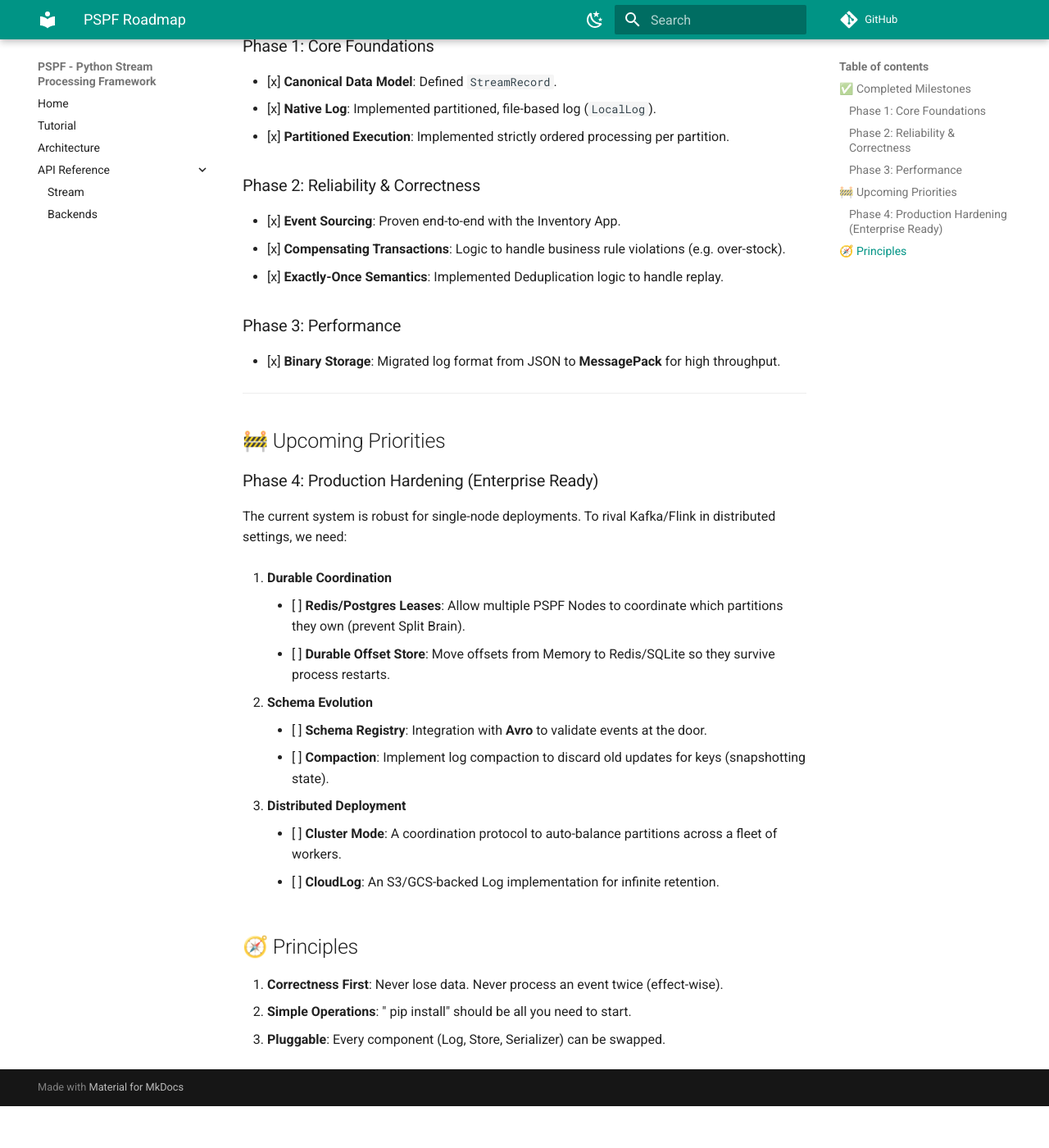
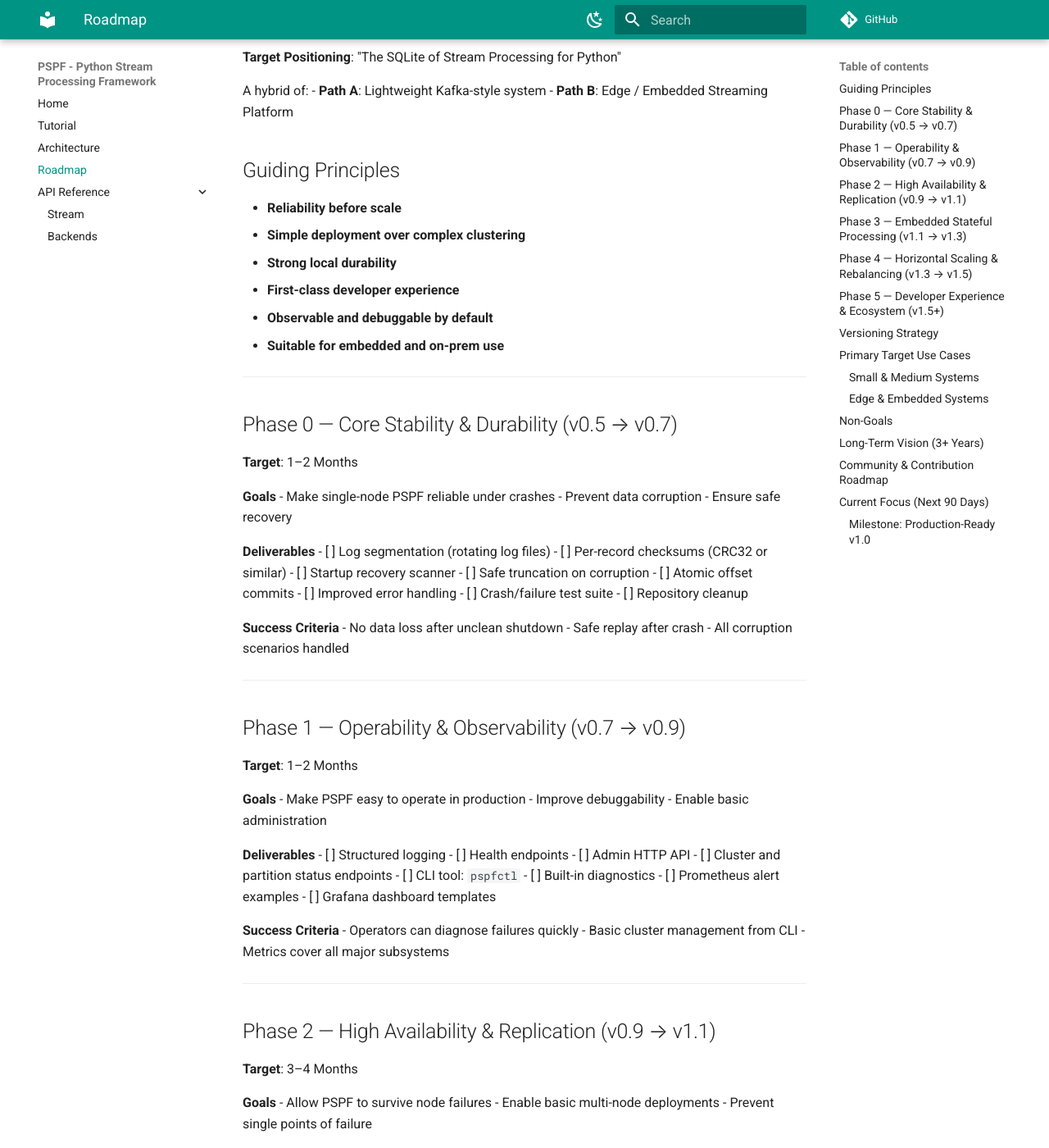
Before and after one commit to JosephMattHall/Python-Stream-Processing-Framework, an MkDocs documentation site: the page built from docs/roadmap.md, in a window 1280 px wide and 1400 px high, scrolled down 190 px. Shown: the whole window at 82% size. Built offline with MkDocs 1.6.1 and Material for MkDocs 9.7.7, drawn with Linux system fonts in a browser that asks for light colours; comment, search, counter and statistics services are not loaded; before the commit the page ends 1539 px from its top, so only the background shows below that; some of the changed text lies outside the part shown.

Commit message:
added roadmap

```diff
--- a/docs/roadmap.md
+++ b/docs/roadmap.md
@@ -1,41 +1,249 @@
-# PSPF Roadmap
+# PSPF Production Roadmap
 
-## ✅ Completed Milestones
+**Vision**: Build PSPF into a lightweight, production-safe, embeddable stream processing framework for Python, optimized for small-to-medium systems and edge deployments.
 
-### Phase 1: Core Foundations
-- [x] **Canonical Data Model**: Defined `StreamRecord`.
-- [x] **Native Log**: Implemented partitioned, file-based log (`LocalLog`).
-- [x] **Partitioned Execution**: Implemented strictly ordered processing per partition.
+**Target Positioning**: "The SQLite of Stream Processing for Python"
 
-### Phase 2: Reliability & Correctness
-- [x] **Event Sourcing**: Proven end-to-end with the Inventory App.
-- [x] **Compensating Transactions**: Logic to handle business rule violations (e.g. over-stock).
-- [x] **Exactly-Once Semantics**: Implemented Deduplication logic to handle replay.
+A hybrid of:
+- **Path A**: Lightweight Kafka-style system
+- **Path B**: Edge / Embedded Streaming Platform
 
-### Phase 3: Performance
-- [x] **Binary Storage**: Migrated log format from JSON to **MessagePack** for high throughput.
+## Guiding Principles
+
+- **Reliability before scale**
+- **Simple deployment over complex clustering**
+- **Strong local durability**
+- **First-class developer experience**
+- **Observable and debuggable by default**
+- **Suitable for embedded and on-prem use**
 
 ---
 
-## 🚧 Upcoming Priorities
+## Phase 0 — Core Stability & Durability (v0.5 → v0.7)
+**Target**: 1–2 Months
 
-### Phase 4: Production Hardening (Enterprise Ready)
-The current system is robust for single-node deployments. To rival Kafka/Flink in distributed settings, we need:
+**Goals**
+- Make single-node PSPF reliable under crashes
+- Prevent data corruption
+- Ensure safe recovery
 
-1.  **Durable Coordination**
-    - [ ] **Redis/Postgres Leases**: Allow multiple PSPF Nodes to coordinate which partitions they own (prevent Split Brain).
-    - [ ] **Durable Offset Store**: Move offsets from Memory to Redis/SQLite so they survive process restarts.
+**Deliverables**
+- [ ] Log segmentation (rotating log files)
+- [ ] Per-record checksums (CRC32 or similar)
+- [ ] Startup recovery scanner
+- [ ] Safe truncation on corruption
+- [ ] Atomic offset commits
+- [ ] Improved error handling
+- [ ] Crash/failure test suite
+- [ ] Repository cleanup
 
-2.  **Schema Evolution**
-    - [ ] **Schema Registry**: Integration with **Avro** to validate events at the door.
-    - [ ] **Compaction**: Implement log compaction to discard old updates for keys (snapshotting state).
+**Success Criteria**
+- No data loss after unclean shutdown
+- Safe replay after crash
+- All corruption scenarios handled
 
-3.  **Distributed Deployment**
-    - [ ] **Cluster Mode**: A coordination protocol to auto-balance partitions across a fleet of workers.
-    - [ ] **CloudLog**: An S3/GCS-backed Log implementation for infinite retention.
+---
 
-## 🧭 Principles
+## Phase 1 — Operability & Observability (v0.7 → v0.9)
+**Target**: 1–2 Months
 
-1.  **Correctness First**: Never lose data. Never process an event twice (effect-wise).
-2.  **Simple Operations**: " pip install" should be all you need to start.
-3.  **Pluggable**: Every component (Log, Store, Serializer) can be swapped.
+**Goals**
+- Make PSPF easy to operate in production
+- Improve debuggability
+- Enable basic administration
+
+**Deliverables**
+- [ ] Structured logging
+- [ ] Health endpoints
+- [ ] Admin HTTP API
+- [ ] Cluster and partition status endpoints
+- [ ] CLI tool: `pspfctl`
+- [ ] Built-in diagnostics
+- [ ] Prometheus alert examples
+- [ ] Grafana dashboard templates
+
+**Success Criteria**
+- Operators can diagnose failures quickly
+- Basic cluster management from CLI
+- Metrics cover all major subsystems
+
+---
+
+## Phase 2 — High Availability & Replication (v0.9 → v1.1)
+**Target**: 3–4 Months
+
+**Goals**
+- Allow PSPF to survive node failures
+- Enable basic multi-node deployments
+- Prevent single points of failure
+
+**Deliverables**
+- [ ] Leader/follower partition model
+- [ ] Synchronous replication
+- [ ] Metadata store (Valkey/etcd-based)
+- [ ] Leader election
+- [ ] Automatic failover
+- [ ] Replica resynchronization
+- [ ] Replication lag monitoring
+
+**Success Criteria**
+- No data loss on node failure
+- Automatic leader promotion
+- Zero manual recovery steps
+
+---
+
+## Phase 3 — Embedded Stateful Processing (v1.1 → v1.3)
+**Target**: 2–3 Months
+
+**Goals**
+- Support stateful stream processing
+- Enable analytics and aggregations
+- Improve processing guarantees
+
+**Deliverables**
+- [ ] Pluggable state stores (SQLite/RocksDB/LMDB)
+- [ ] Local state directories
+- [ ] Periodic snapshots
+- [ ] Snapshot restore logic
+- [ ] Windowed aggregations
+- [ ] Session tracking
+- [ ] Improved exactly-once semantics
+
+**Success Criteria**
+- Stateful apps recover correctly
+- No state loss after crash
+- Consistent replay behavior
+
+---
+
+## Phase 4 — Horizontal Scaling & Rebalancing (v1.3 → v1.5)
+**Target**: 3–4 Months
+
+**Goals**
+- Enable elastic scaling
+- Support growing workloads
+- Improve cluster utilization
+
+**Deliverables**
+- [ ] Partition reassignment engine
+- [ ] Automatic rebalancing
+- [ ] Online partition migration
+- [ ] Zero-downtime scaling
+- [ ] Network protocol formalization
+- [ ] Load-based partition distribution
+
+**Success Criteria**
+- Nodes can join/leave safely
+- No manual redistribution
+- Minimal processing interruption
+
+---
+
+## Phase 5 — Developer Experience & Ecosystem (v1.5+)
+**Target**: Ongoing
+
+**Goals**
+- Maximize adoption
+- Reduce onboarding friction
+- Grow ecosystem
+
+**Deliverables**
+- [ ] High-level application API
+- [ ] Decorator-based stream handlers
+- [ ] Starter templates
+- [ ] Project generator (`pspf new`)
+- [ ] Official connectors library
+- [ ] Cloud-native deployment examples
+- [ ] Kubernetes and Helm charts
+
+**Success Criteria**
+- New users productive in <30 minutes
+- Active community contributions
+- Multiple production users
+
+---
+
+## Versioning Strategy
+- **v0.x**: Experimental / Early adopters
+- **v1.0**: Stable single-node + replication
+- **v1.x**: Feature expansion
+- **v2.0**: Major architectural upgrades
+
+Semantic versioning will be followed after v1.0.
+
+---
+
+## Primary Target Use Cases
+
+### Small & Medium Systems
+- Internal analytics pipelines
+- Microservice event processing
+- SaaS backend workflows
+- ETL pipelines
+
+### Edge & Embedded Systems
+- IoT gateways
+- Factory systems
+- Retail devices
+- On-prem monitoring
+- Offline-first analytics
+
+## Non-Goals
+The following are intentionally deprioritized:
+- Multi-datacenter replication
+- Global geo-replication
+- Petabyte-scale clusters
+- Fully managed SaaS offering
+- JVM-level throughput competition
+
+**PSPF prioritizes simplicity and reliability over extreme scale.**
+
+---
+
+## Long-Term Vision (3+ Years)
+- Reference embedded streaming engine for Python
+- Default choice for local-first event processing
+- Widely used in edge environments
+- Stable plugin ecosystem
+- Enterprise support options
+
+---
+
+## Community & Contribution Roadmap
+
+**Short Term**
+- Improve contributor documentation
+- Add development environment setup guide
+- Create "good first issue" labels
+
+**Mid Term**
+- Contributor review process
+- Release management guidelines
+- Public roadmap updates
+
+**Long Term**
+- Technical steering group
+- Maintainer onboarding program
+- Governance model
+
+---
+
+## Current Focus (Next 90 Days)
+Priority for upcoming development:
+- Log segmentation and recovery
+- Checksum validation
+- Crash testing framework
+- Structured logging
+- CLI foundation
+
+These items form the foundation for **v1.0 readiness**.
+
+### Milestone: Production-Ready v1.0
+v1.0 is considered production-ready when:
+- Logs are fully recoverable
+- Replication is stable
+- CLI tooling is complete
+- Monitoring is mature
+- Documentation is comprehensive
+- At least 3 real-world deployments exist
--- a/mkdocs.yml
+++ b/mkdocs.yml
@@ -37,6 +37,7 @@ nav:
   - Home: index.md
   - Tutorial: tutorial.md
   - Architecture: architecture.md
+  - Roadmap: roadmap.md
   - API Reference:
       - Stream: api/stream.md
       - Backends: api/backends.md
```
